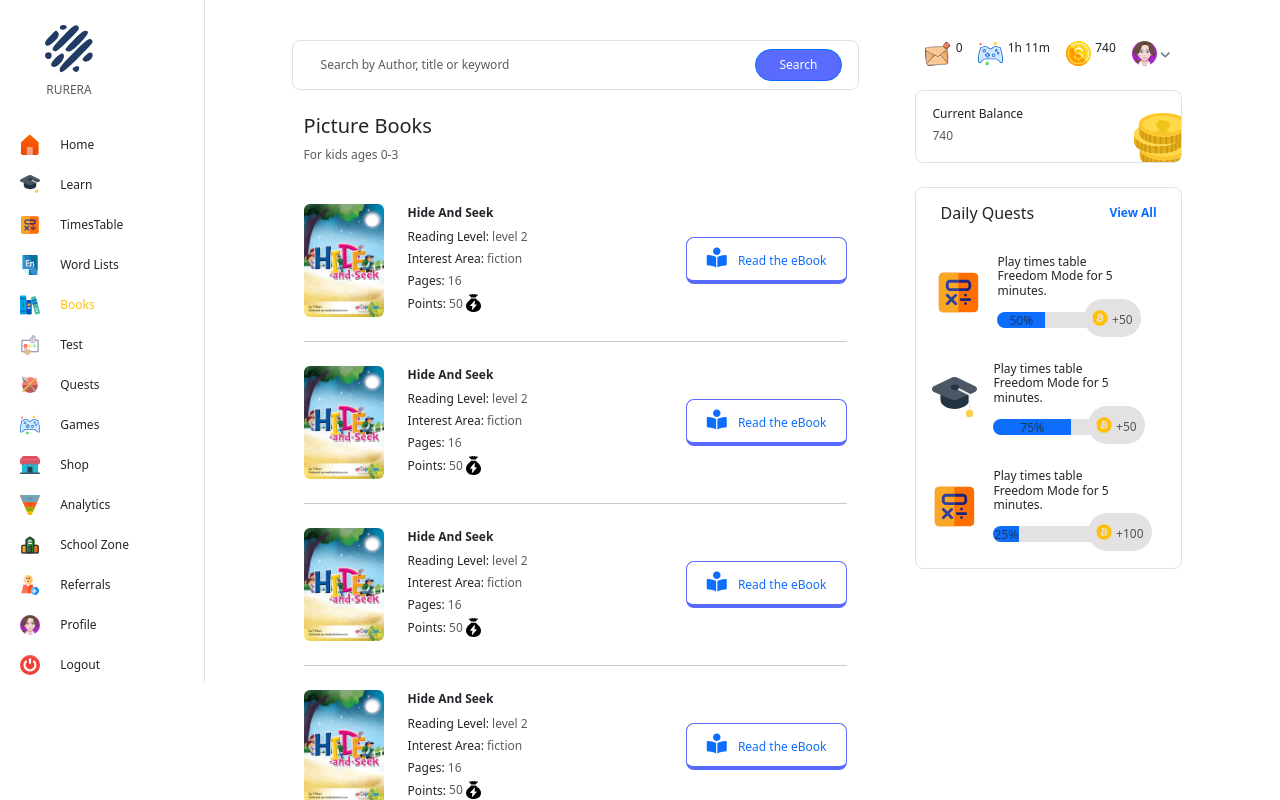
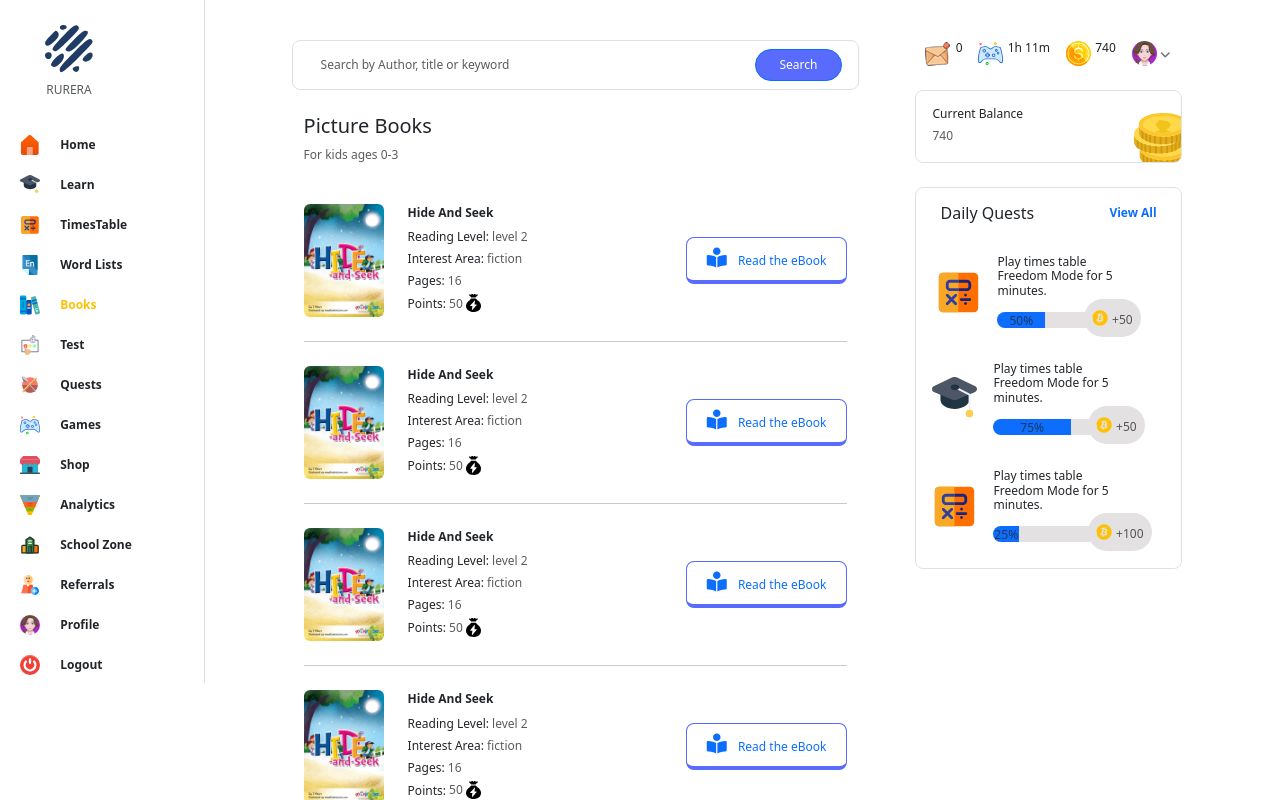
Before and after one commit to Nasirkhan294/rurera-dashboard, a plain HTML site: page index.html in a window 1280 px wide. Drawn offline with nearby package versions, Linux system fonts and the light colour scheme.

Commit message:
Add font weight

```diff
--- a/index.html
+++ b/index.html
@@ -73,7 +73,7 @@
                   alt="#"
                   style="max-width: 20px; margin-right: 1rem"
                 />
-                <span class="font-small fw-medium">Home</span>
+                <span class="font-small fw-bold">Home</span>
               </a>
             </li>
             <li class="nav-item">
@@ -83,7 +83,7 @@
                   alt="#"
                   style="max-width: 20px; margin-right: 1rem"
                 />
-                <span class="font-small fw-medium">Learn</span>
+                <span class="font-small fw-bold">Learn</span>
               </a>
             </li>
             <li class="nav-item">
@@ -93,7 +93,7 @@
                   alt="#"
                   style="max-width: 20px; margin-right: 1rem"
                 />
-                <span class="font-small fw-medium">TimesTable</span>
+                <span class="font-small fw-bold">TimesTable</span>
               </a>
             </li>
             <li class="nav-item">
@@ -103,7 +103,7 @@
                   alt="#"
                   style="max-width: 20px; margin-right: 1rem"
                 />
-                <span class="font-small fw-medium">Word Lists</span>
+                <span class="font-small fw-bold">Word Lists</span>
               </a>
             </li>
             <li class="nav-item">
@@ -113,7 +113,7 @@
                   alt="#"
                   style="max-width: 20px; margin-right: 1rem"
                 />
-                <span class="text-warning font-small fw-medium">Books</span>
+                <span class="text-warning font-small fw-bold">Books</span>
               </a>
             </li>
             <li class="nav-item">
@@ -123,7 +123,7 @@
                   alt="#"
                   style="max-width: 20px; margin-right: 1rem"
                 />
-                <span class="font-small fw-medium">Test</span>
+                <span class="font-small fw-bold">Test</span>
               </a>
             </li>
             <li class="nav-item">
@@ -133,7 +133,7 @@
                   alt="#"
                   style="max-width: 20px; margin-right: 1rem"
                 />
-                <span class="font-small fw-medium">Quests</span>
+                <span class="font-small fw-bold">Quests</span>
               </a>
             </li>
             <li class="nav-item">
@@ -143,7 +143,7 @@
                   alt="#"
                   style="max-width: 20px; margin-right: 1rem"
                 />
-                <span class="font-small fw-medium">Games</span>
+                <span class="font-small fw-bold">Games</span>
               </a>
             </li>
             <li class="nav-item">
@@ -153,7 +153,7 @@
                   alt="#"
                   style="max-width: 20px; margin-right: 1rem"
                 />
-                <span class="font-small fw-medium">Shop</span>
+                <span class="font-small fw-bold">Shop</span>
               </a>
             </li>
             <li class="nav-item">
@@ -163,7 +163,7 @@
                   alt="#"
                   style="max-width: 20px; margin-right: 1rem"
                 />
-                <span class="font-small fw-medium">Analytics</span>
+                <span class="font-small fw-bold">Analytics</span>
               </a>
             </li>
             <li class="nav-item">
@@ -173,7 +173,7 @@
                   alt="#"
                   style="max-width: 20px; margin-right: 1rem"
                 />
-                <span class="font-small fw-medium">School Zone</span>
+                <span class="font-small fw-bold">School Zone</span>
               </a>
             </li>
             <li class="nav-item">
@@ -183,7 +183,7 @@
                   alt="#"
                   style="max-width: 20px; margin-right: 1rem"
                 />
-                <span class="font-small fw-medium">Referrals</span>
+                <span class="font-small fw-bold">Referrals</span>
               </a>
             </li>
             <li class="nav-item">
@@ -194,7 +194,7 @@
                   class="rounded-circle"
                   style="max-width: 20px; margin-right: 1rem"
                 />
-                <span class="font-small fw-medium">Profile</span>
+                <span class="font-small fw-bold">Profile</span>
               </a>
             </li>
             <li class="nav-item">
@@ -204,7 +204,7 @@
                   alt="#"
                   style="max-width: 20px; margin-right: 1rem"
                 />
-                <span class="font-small fw-medium">Logout</span>
+                <span class="font-small fw-bold">Logout</span>
               </a>
             </li>
           </ul>
```
